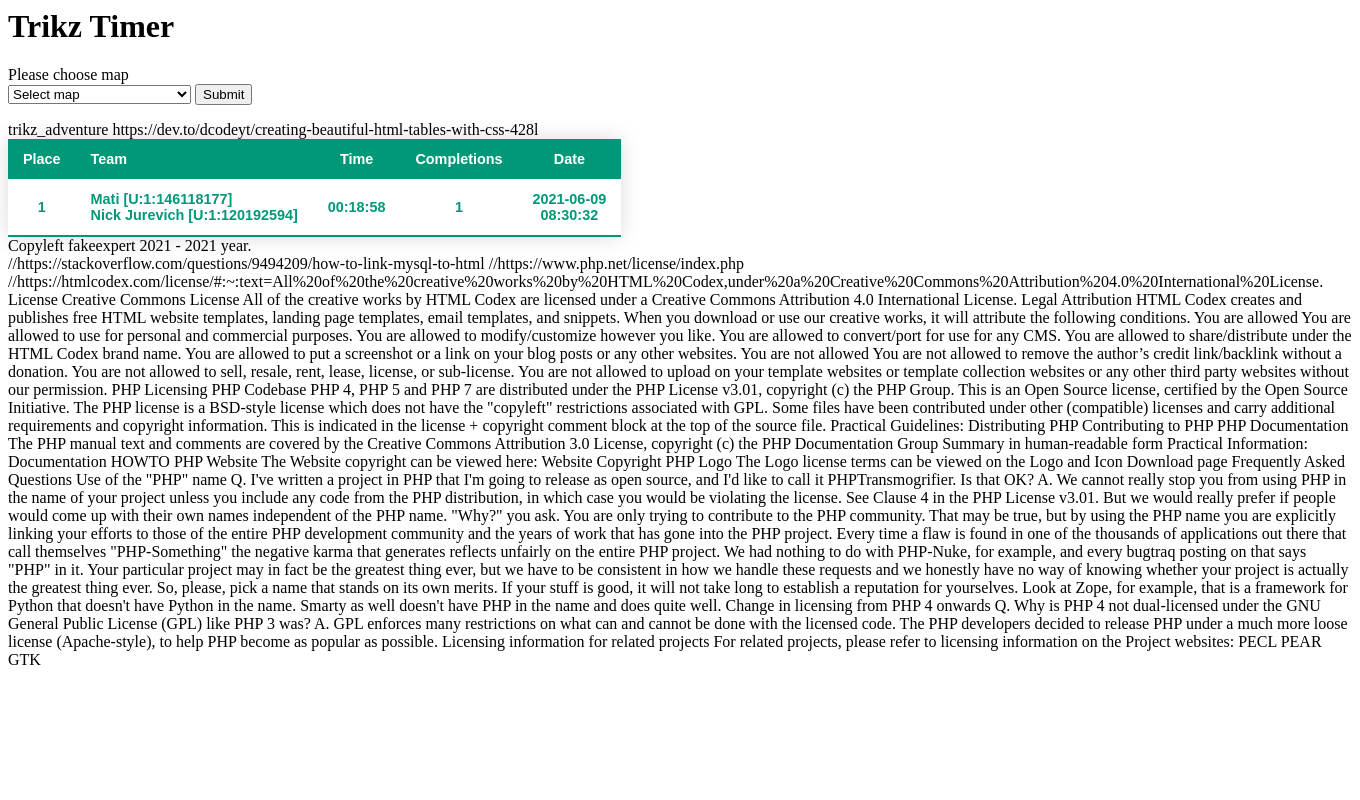
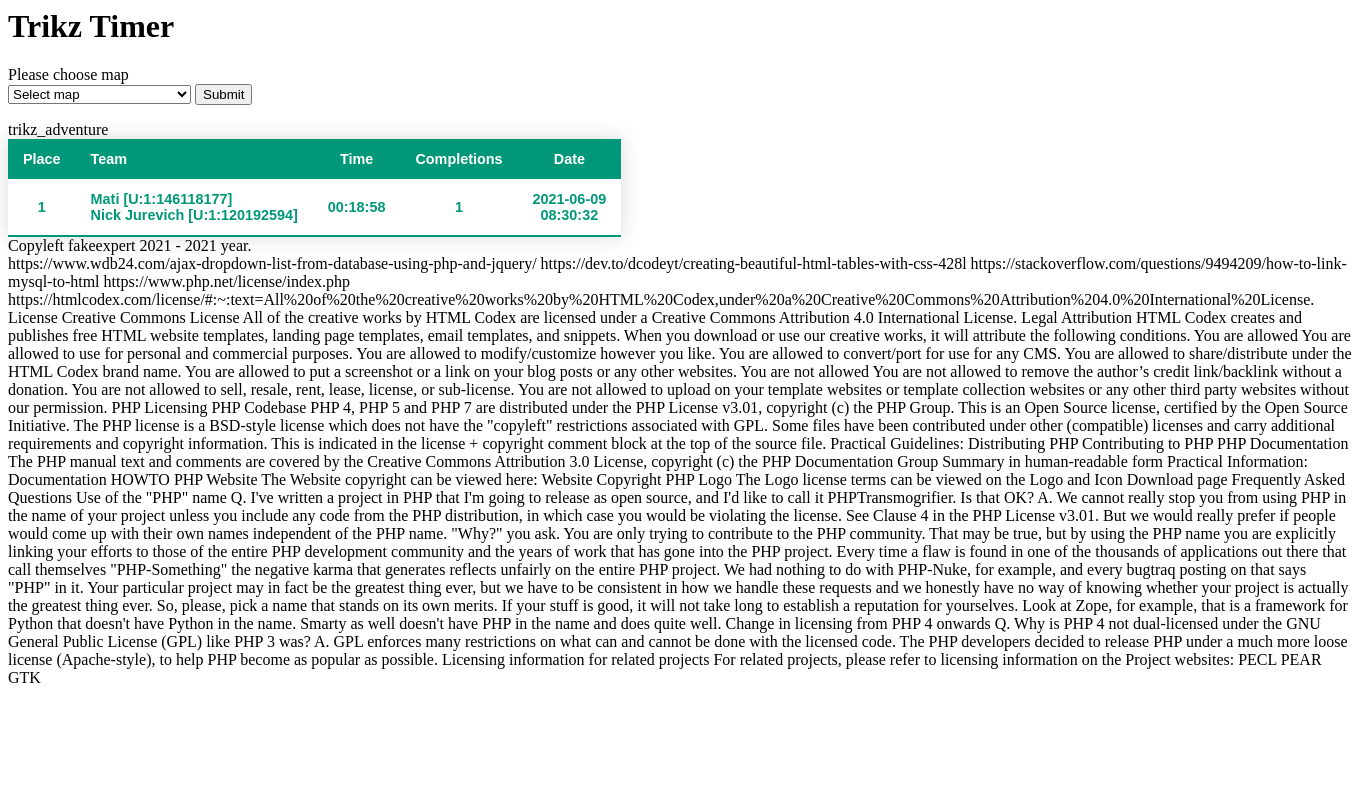
Before and after one commit to DeadSurfer/trikz, a PHP site: page /index5.php in a window 1360 px wide. Run offline with PHP 8.4, Linux system fonts and the light colour scheme; data comes from the database, SQL or seed files in the repository; data that the repository does not hold is empty; some libraries are stand-ins or nearby versions.

Commit message:
Update index5.php

```diff
--- a/index5.php
+++ b/index5.php
@@ -150,7 +150,7 @@
 	<?php
 	echo $name;
 	?>
-	<table class="styled-table"> <!--//https://dev.to/dcodeyt/creating-beautiful-html-tables-with-css-428l-->https://dev.to/dcodeyt/creating-beautiful-html-tables-with-css-428l
+	<table class="styled-table"> <!--//https://dev.to/dcodeyt/creating-beautiful-html-tables-with-css-428l https://dev.to/dcodeyt/creating-beautiful-html-tables-with-css-428l-->
 		<thead>
 			<tr>
 				<th><center>Place</center></th>
@@ -760,11 +760,12 @@
 	<?php $year = "Copyleft fakeexpert 2021 -"; echo $year . ' ' . date("Y") . ' year.<br>';?> <!--https://www.geeksforgeeks.org/how-to-get-current-year-in-php/-->
 	</body>
 </html>
-
-//https://stackoverflow.com/questions/9494209/how-to-link-mysql-to-html
+https://www.wdb24.com/ajax-dropdown-list-from-database-using-php-and-jquery/
+https://dev.to/dcodeyt/creating-beautiful-html-tables-with-css-428l
+https://stackoverflow.com/questions/9494209/how-to-link-mysql-to-html
 <html><!--Copyleft 2021-2021 year.--></html>
-//https://www.php.net/license/index.php
-//https://htmlcodex.com/license/#:~:text=All%20of%20the%20creative%20works%20by%20HTML%20Codex,under%20a%20Creative%20Commons%20Attribution%204.0%20International%20License.
+https://www.php.net/license/index.php
+https://htmlcodex.com/license/#:~:text=All%20of%20the%20creative%20works%20by%20HTML%20Codex,under%20a%20Creative%20Commons%20Attribution%204.0%20International%20License.
 License
 Creative Commons License
 All of the creative works by HTML Codex are licensed under a Creative Commons Attribution 4.0 International License.
```
